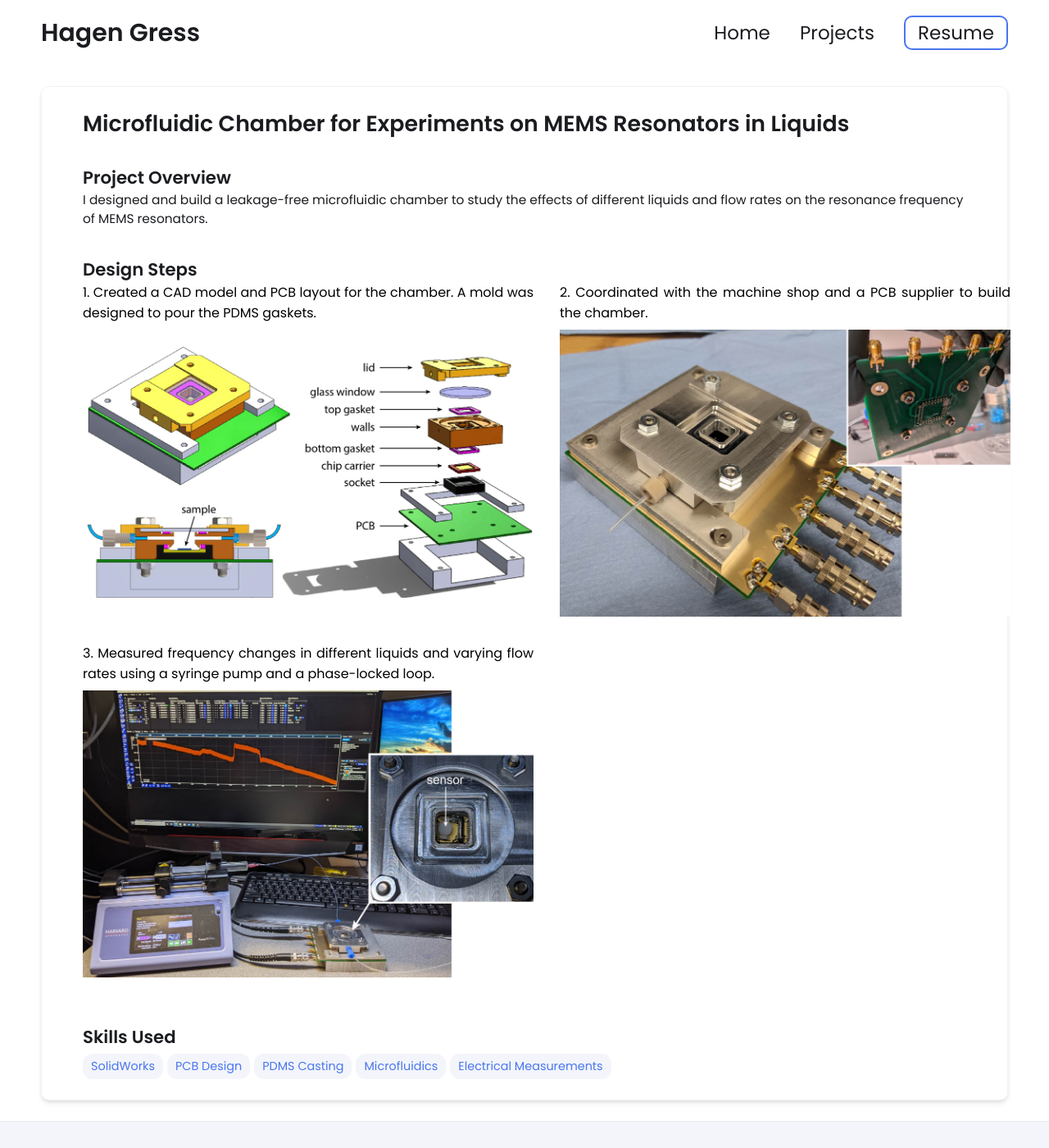
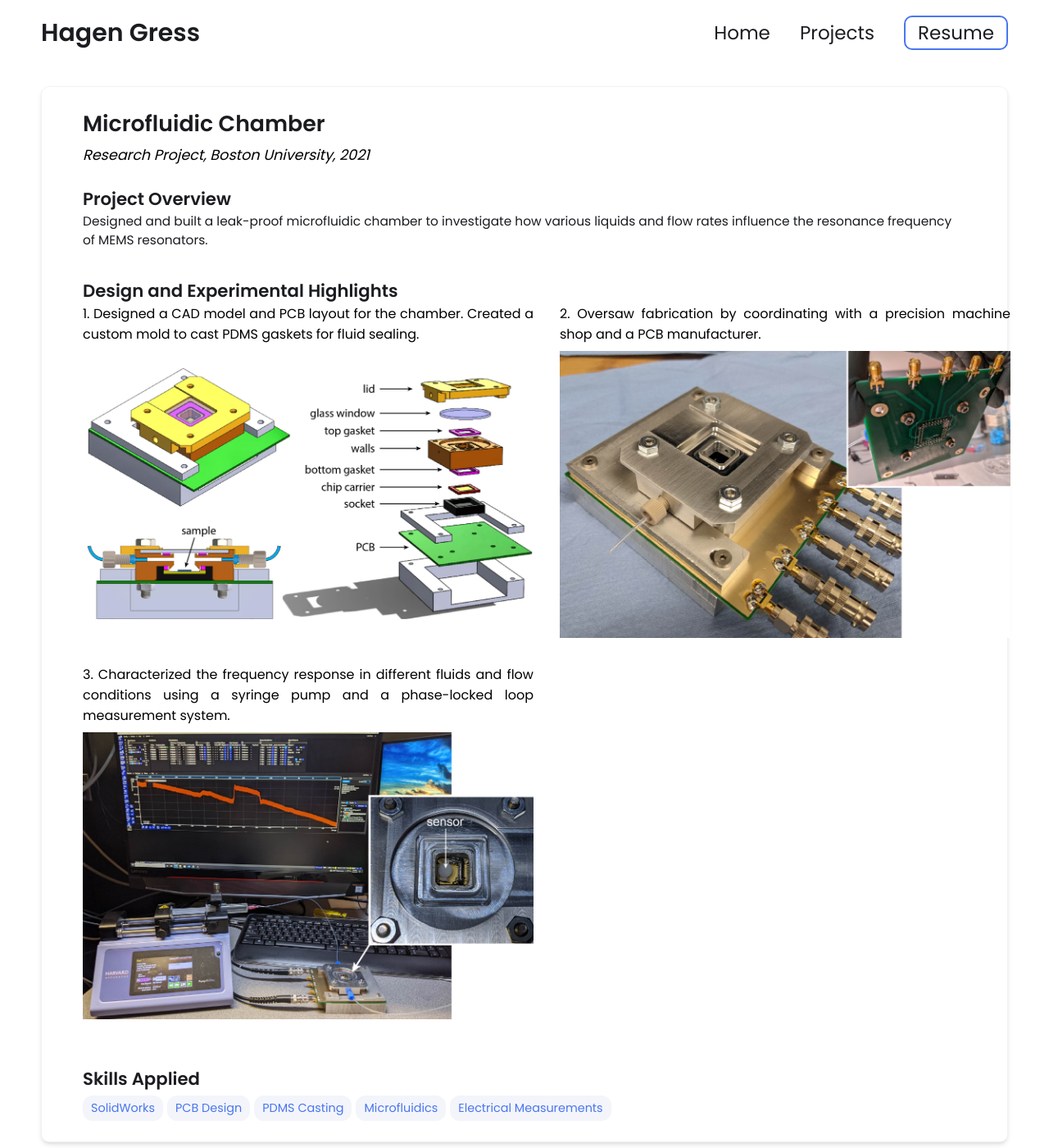
Before and after one commit to HagenGress/HagenGress.github.io, a Jekyll site: the page built from _projects/microfluidic-chamber/index.md, in a window 1280 px wide and 1400 px high. Shown: the whole window at 82% size. Built offline with Jekyll 4.4.1, drawn with Linux system fonts in a browser that asks for light colours.

Commit message:
Update index.md

```diff
--- a/_projects/microfluidic-chamber/index.md
+++ b/_projects/microfluidic-chamber/index.md
@@ -1,7 +1,8 @@
 ---
 layout: post
-title: Microfluidic Chamber for Experiments on MEMS Resonators in Liquids
-description: I designed and build a leakage-free microfluidic chamber to study the effects of different liquids and flow rates on the resonance frequency of MEMS resonators.
+title: Microfluidic Chamber
+location: Research Project, Boston University, 2021
+description: Designed and built a leak-proof microfluidic chamber to investigate how various liquids and flow rates influence the resonance frequency of MEMS resonators.
 order: 2
 skills: []
 
@@ -9,11 +10,11 @@ skills: []
 main-image: /Microfluidic_Chamber_TitlePicture.jpg
 ---
 
-## Design Steps
+## Design and Experimental Highlights
 
 
 {% include image-gallery.html
-   images="Microfluidic_Chamber_1.jpg::Created a CAD model and PCB layout for the chamber. A mold was designed to pour the PDMS gaskets.| Microfluidic_Chamber_2.jpg::Coordinated with the machine shop and a PCB supplier to build the chamber.| Microfluidic_Chamber_3.jpg::Measured frequency changes in different liquids and varying flow rates using a syringe pump and a phase-locked loop."
+   images="Microfluidic_Chamber_1.jpg::Designed a CAD model and PCB layout for the chamber. Created a custom mold to cast PDMS gaskets for fluid sealing.| Microfluidic_Chamber_2.jpg::Oversaw fabrication by coordinating with a precision machine shop and a PCB manufacturer.| Microfluidic_Chamber_3.jpg::Characterized the frequency response in different fluids and flow conditions using a syringe pump and a phase-locked loop measurement system."
    width="550"
 %}
 
@@ -21,7 +22,7 @@ main-image: /Microfluidic_Chamber_TitlePicture.jpg
 
 <div class="summary" style="margin-left: 0; padding-left: 0;">
   <div class="skills-card">
-    <h2>Skills Used</h2>
+    <h2>Skills Applied</h2>
     <div class="skills-list">
       <span class="skill">SolidWorks</span>
       <span class="skill">PCB Design</span>
```
